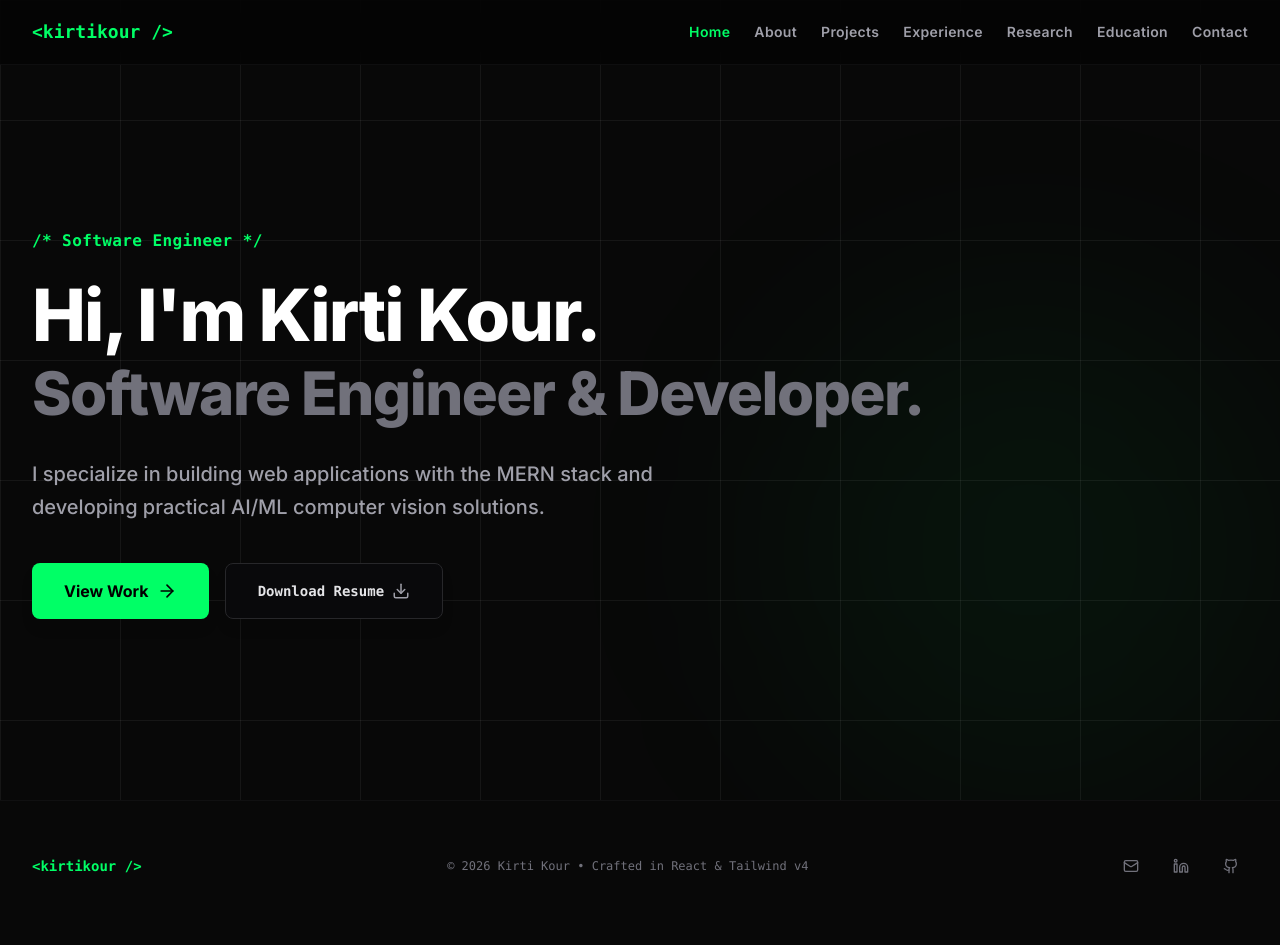
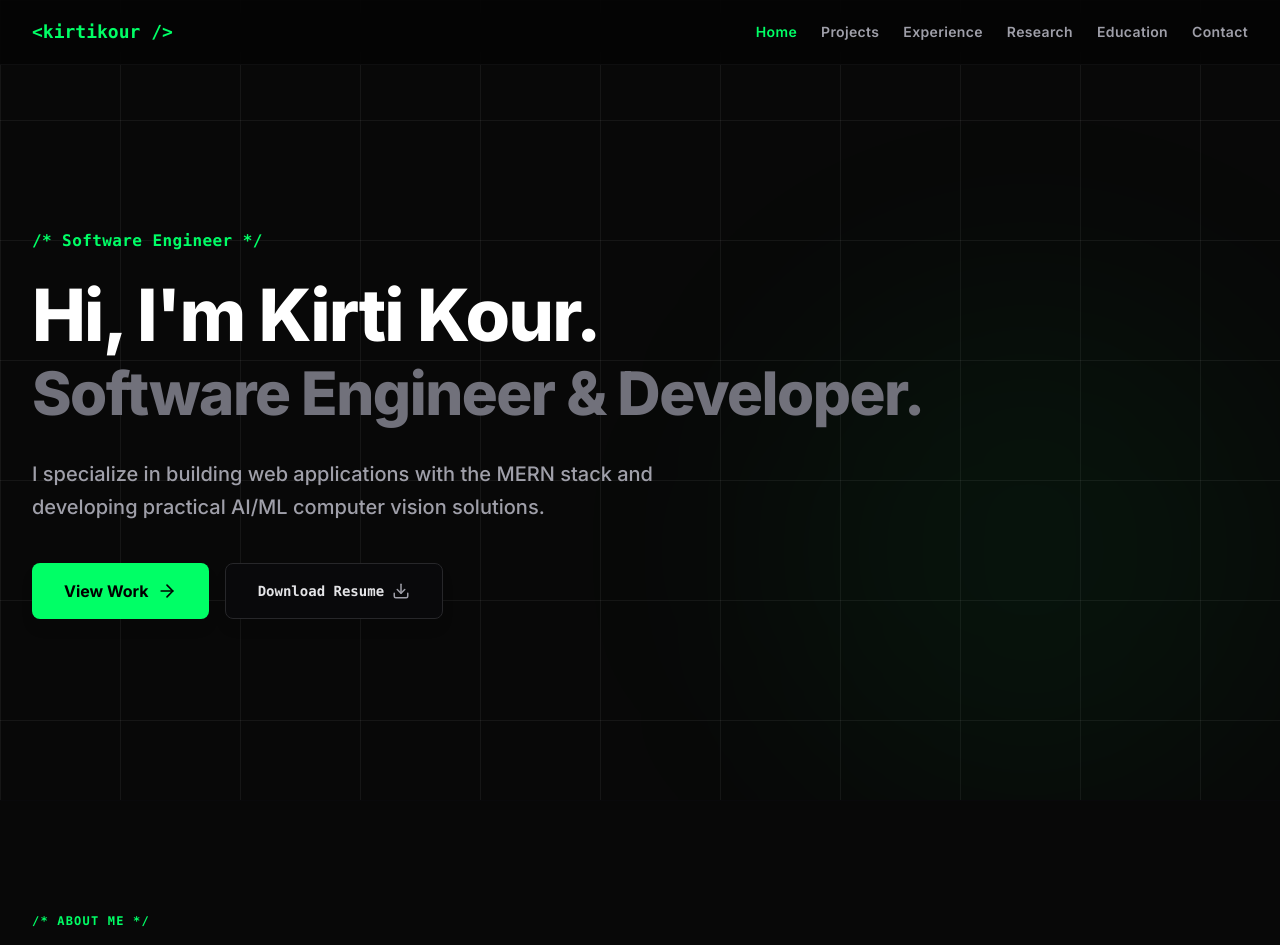
Before and after one commit to kirtikour/KIRTI-PORTFOLIO, a React (Vite) app: page / in a window 1280 px wide. Shown: the top 945 px of the page. Built offline with nearby package versions, Linux system fonts and the light colour scheme.

Commit message:
feat: merge Home and About sections and remove About tab from navbar

```diff
--- a/src/App.tsx
+++ b/src/App.tsx
@@ -18,13 +18,16 @@ export default function App() {
   const renderActiveSection = () => {
     switch (activeSection) {
       case 'home':
-        return <Hero setActiveSection={setActiveSection} />;
+        return (
+          <div className="flex flex-col">
+            <Hero setActiveSection={setActiveSection} />
+            <About />
+          </div>
+        );
       case 'projects':
         return <Projects setActiveSection={setActiveSection} setSelectedProjectId={setSelectedProjectId} />;
       case 'project-details':
         return <ProjectDetails projectId={selectedProjectId} onBack={() => { setActiveSection('projects'); setSelectedProjectId(null); }} />;
-      case 'about':
-        return <About />;
       case 'experience':
         return <Experience />;
       case 'research':
@@ -34,7 +37,12 @@ export default function App() {
       case 'contact':
         return <Contact />;
       default:
-        return <Hero setActiveSection={setActiveSection} />;
+        return (
+          <div className="flex flex-col">
+            <Hero setActiveSection={setActiveSection} />
+            <About />
+          </div>
+        );
     }
   };
 
--- a/src/components/Navbar.tsx
+++ b/src/components/Navbar.tsx
@@ -17,7 +17,6 @@ export default function Navbar({ activeSection, setActiveSection }: NavbarProps)
 
   const navItems: NavItem[] = [
     { id: 'home', label: 'Home', href: '#home' },
-    { id: 'about', label: 'About', href: '#about' },
     { id: 'projects', label: 'Projects', href: '#projects' },
     { id: 'experience', label: 'Experience', href: '#experience' },
     { id: 'research', label: 'Research', href: '#research' },
```
